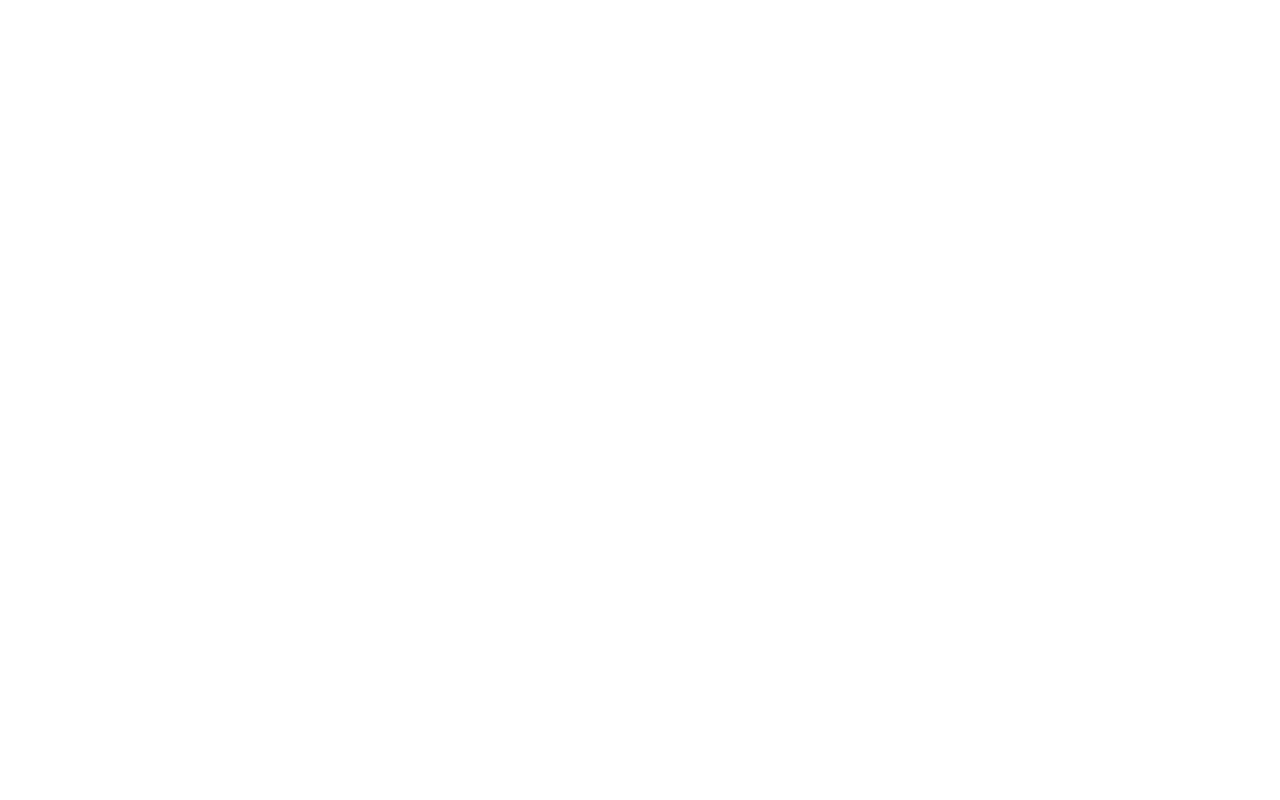
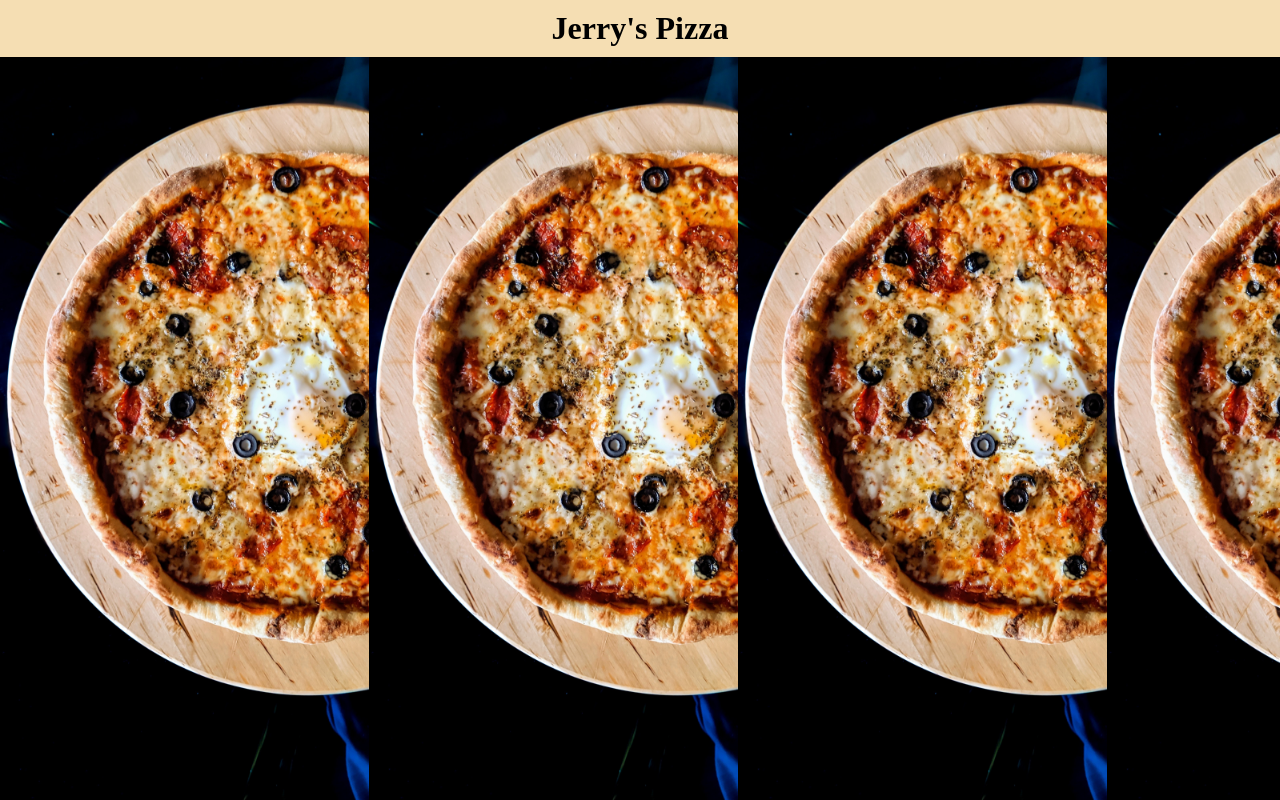
Before and after one commit to joshbrin2000/RestaurantTemplate, a website built with webpack: page dist/index.html in a window 1280 px wide. Built offline with nearby package versions, Linux system fonts and the light colour scheme.

Commit message:
adding background image and slight styling

```diff
--- /dev/null
+++ b/src/styles.css
@@ -0,0 +1,17 @@
+*{
+    margin: 0;
+    padding: 0;
+}
+
+body {
+    background-image: url(masimo-grabar-NzHRSLhc6Cs-unsplash.png);
+    background-size: contain;
+    height: 100vh;
+}
+
+.head-cont{
+    display: flex;
+    justify-content: center;
+    padding: 10px 0px;
+    background-color: wheat;
+}
```
Also changed, not shown: dist/index.html, src/masimo-grabar-NzHRSLhc6Cs-unsplash.png (added).
